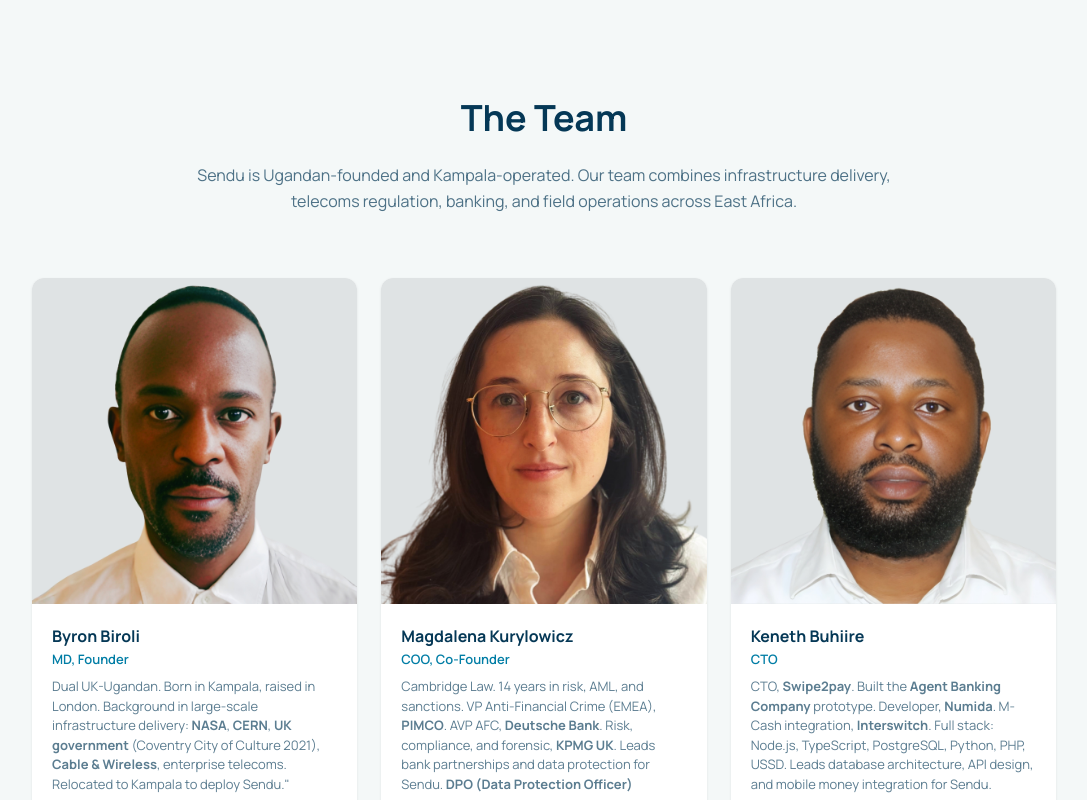
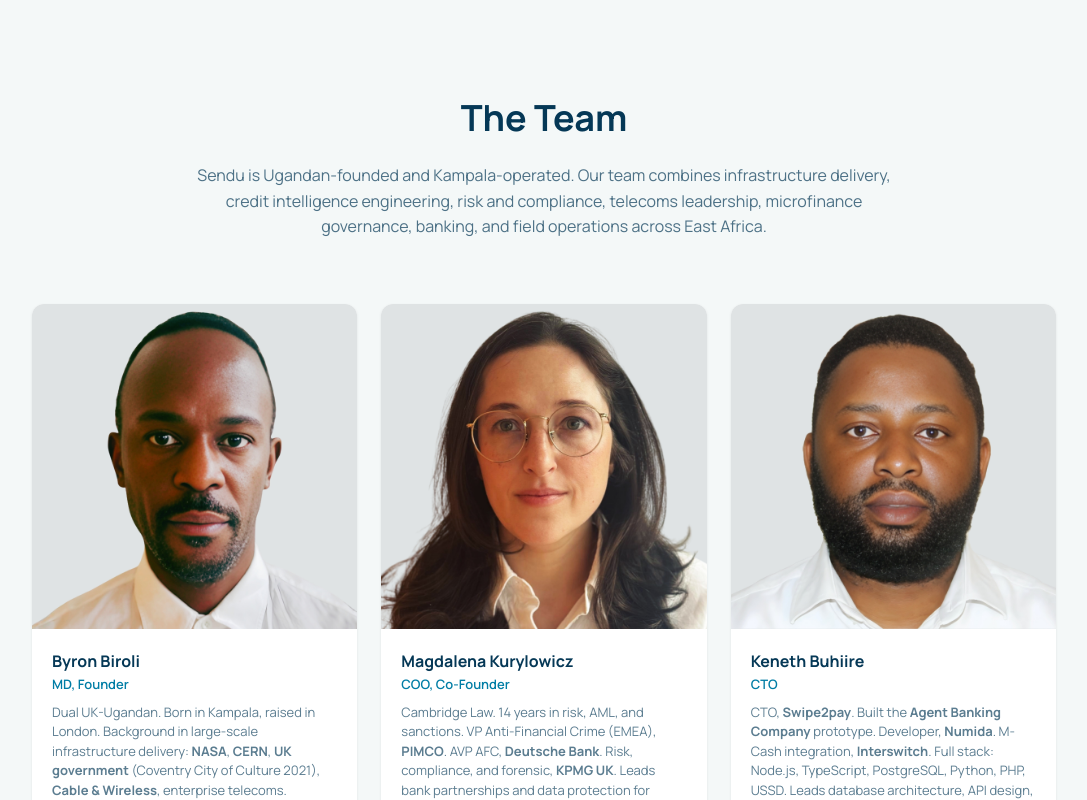
Before and after one commit to ivanyiga/sendu_mvp_website_ivan, a Nuxt app: page /team in a window 1280 px wide. Shown: the top 800 px of the page, without its empty margins (96-1183 px from the left). Built offline with nearby package versions, Linux system fonts and the light colour scheme.

Commit message:
A7: Replace existing synopsis paragraph

```diff
--- a/pages/team.vue
+++ b/pages/team.vue
@@ -66,7 +66,7 @@ const team = [
     <!-- HERO -->
     <section class="hero">
       <h1>The Team</h1>
-      <p class="body">Sendu is Ugandan-founded and Kampala-operated. Our team combines infrastructure delivery, telecoms regulation, banking, and field operations across East Africa.</p>
+      <p class="body">Sendu is Ugandan-founded and Kampala-operated. Our team combines infrastructure delivery, credit intelligence engineering, risk and compliance, telecoms leadership, microfinance governance, banking, and field operations across East Africa.</p>
     </section>
 
     <!-- TEAM GRID -->
```
